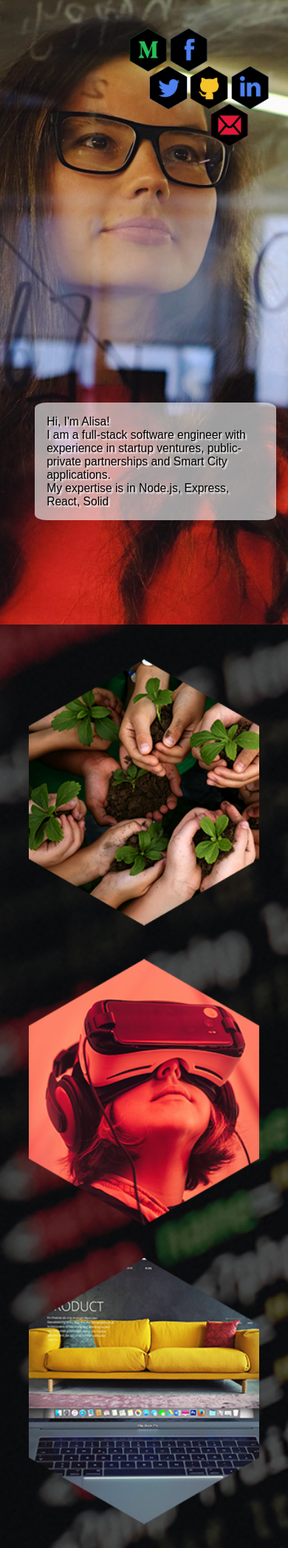
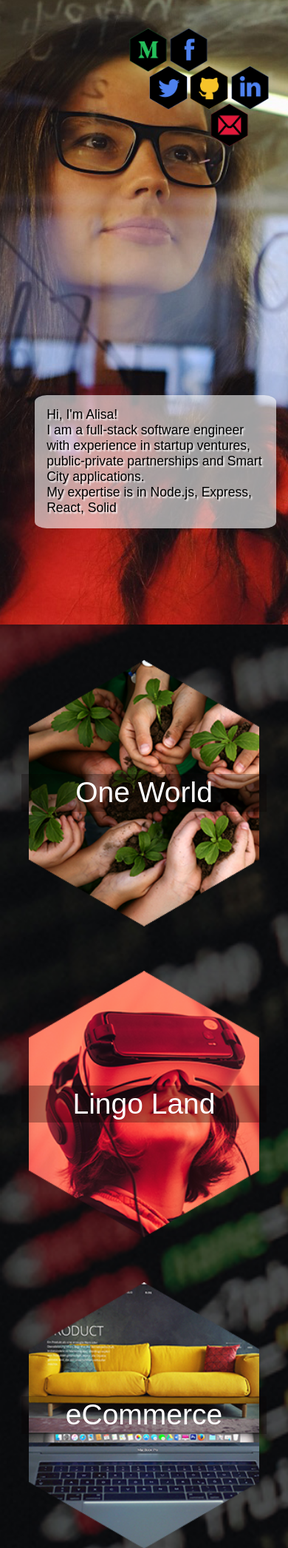
Before and after one commit to AlisaBelyakova/alisatech, a PHP site: page / in a window 390 px wide; the page is wider, and only the part inside the window is pictured. Shown: the top 2092 px of that part at 74% size. Run offline with PHP 8.4, Linux system fonts and the light colour scheme; some web fonts are replaced.

Commit message:
mobile layout added

```diff
--- a/style.css
+++ b/style.css
@@ -124,7 +124,7 @@ a{
         /* width: 75%; */
         padding: 5%;
         border-radius: 5%;
-        font-size: 4vw;
+        font-size: 4.5vw;
         align-self: center;
         background-color: rgba(255, 255, 255, 0.6);
     }
@@ -308,18 +308,19 @@ a{
     }
 
     .project-name{
-        display: inline;
+        display: block;
         position: relative;
         z-index: 10;
-        top: -10vw;
+        top: -58vw;
         left: 0;
         /* top: -16vw; */
         background-color: rgba(7, 0, 0, 0.3);
         color: white;
-        font-size: 5vw;
-        line-height: 9vw;
+        font-size: 10vw;
+        line-height: 13vw;
         /* text-align: center; */
-        width: 100%;
+        width: 85vw;
+        opacity: 1;
     }
 
     #background {
```
